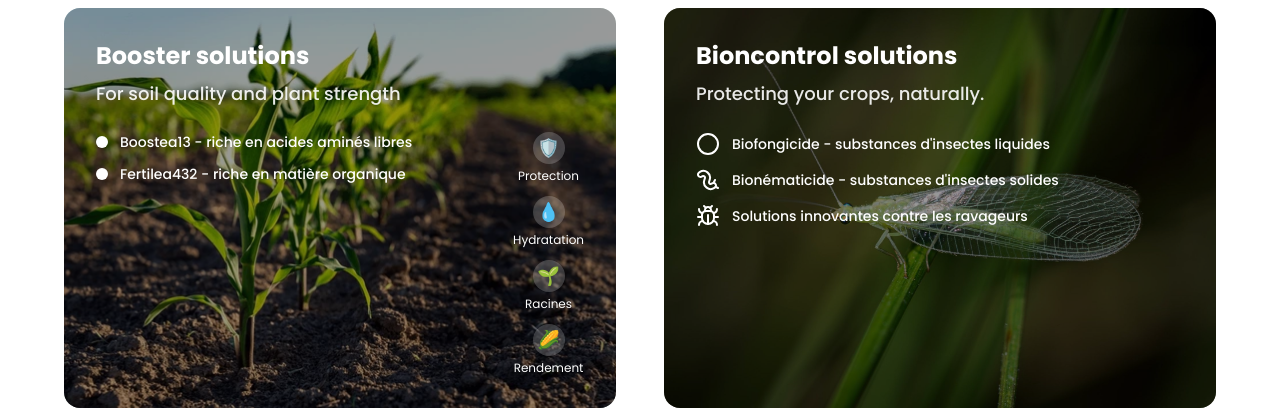
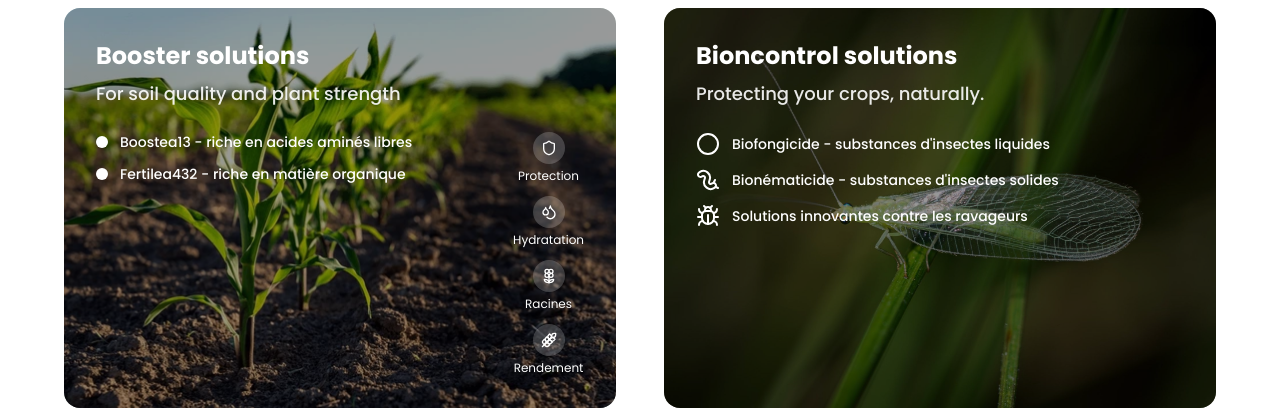
Before and after one commit to mcournutkeprea/keprea, a React (Vite) app: page / in a window 1280 px wide. Shown: the part 1600-2010 px from the top of the page. Built offline with nearby package versions, Linux system fonts and the light colour scheme.

Commit message:
Update icons to white
Change the shield, water drop, roots, and corn icons to white.

```diff
--- a/src/components/Solutions.tsx
+++ b/src/components/Solutions.tsx
@@ -1,4 +1,4 @@
-import { Circle, Worm, Bug } from "lucide-react";
+import { Circle, Worm, Bug, Shield, Droplets, Flower2, Wheat } from "lucide-react";
 
 const Solutions = () => {
   return (
@@ -36,25 +36,25 @@ const Solutions = () => {
                 <div className="flex lg:flex-col gap-4 lg:gap-3 justify-center lg:justify-start lg:ml-6">
                   <div className="flex flex-col items-center">
                     <div className="w-10 h-10 lg:w-8 lg:h-8 rounded-full bg-white/20 flex items-center justify-center mb-1">
-                      <div className="text-xl lg:text-lg text-white">🛡️</div>
+                      <Shield className="w-5 h-5 lg:w-4 lg:h-4 text-white" />
                     </div>
                     <span className="text-xs text-center text-white">Protection</span>
                   </div>
                   <div className="flex flex-col items-center">
                     <div className="w-10 h-10 lg:w-8 lg:h-8 rounded-full bg-white/20 flex items-center justify-center mb-1">
-                      <div className="text-xl lg:text-lg text-white">💧</div>
+                      <Droplets className="w-5 h-5 lg:w-4 lg:h-4 text-white" />
                     </div>
                     <span className="text-xs text-center text-white">Hydratation</span>
                   </div>
                   <div className="flex flex-col items-center">
                     <div className="w-10 h-10 lg:w-8 lg:h-8 rounded-full bg-white/20 flex items-center justify-center mb-1">
-                      <div className="text-xl lg:text-lg text-white">🌱</div>
+                      <Flower2 className="w-5 h-5 lg:w-4 lg:h-4 text-white" />
                     </div>
                     <span className="text-xs text-center text-white">Racines</span>
                   </div>
                   <div className="flex flex-col items-center">
                     <div className="w-10 h-10 lg:w-8 lg:h-8 rounded-full bg-white/20 flex items-center justify-center mb-1">
-                      <div className="text-xl lg:text-lg text-white">🌽</div>
+                      <Wheat className="w-5 h-5 lg:w-4 lg:h-4 text-white" />
                     </div>
                     <span className="text-xs text-center text-white">Rendement</span>
                   </div>
```
